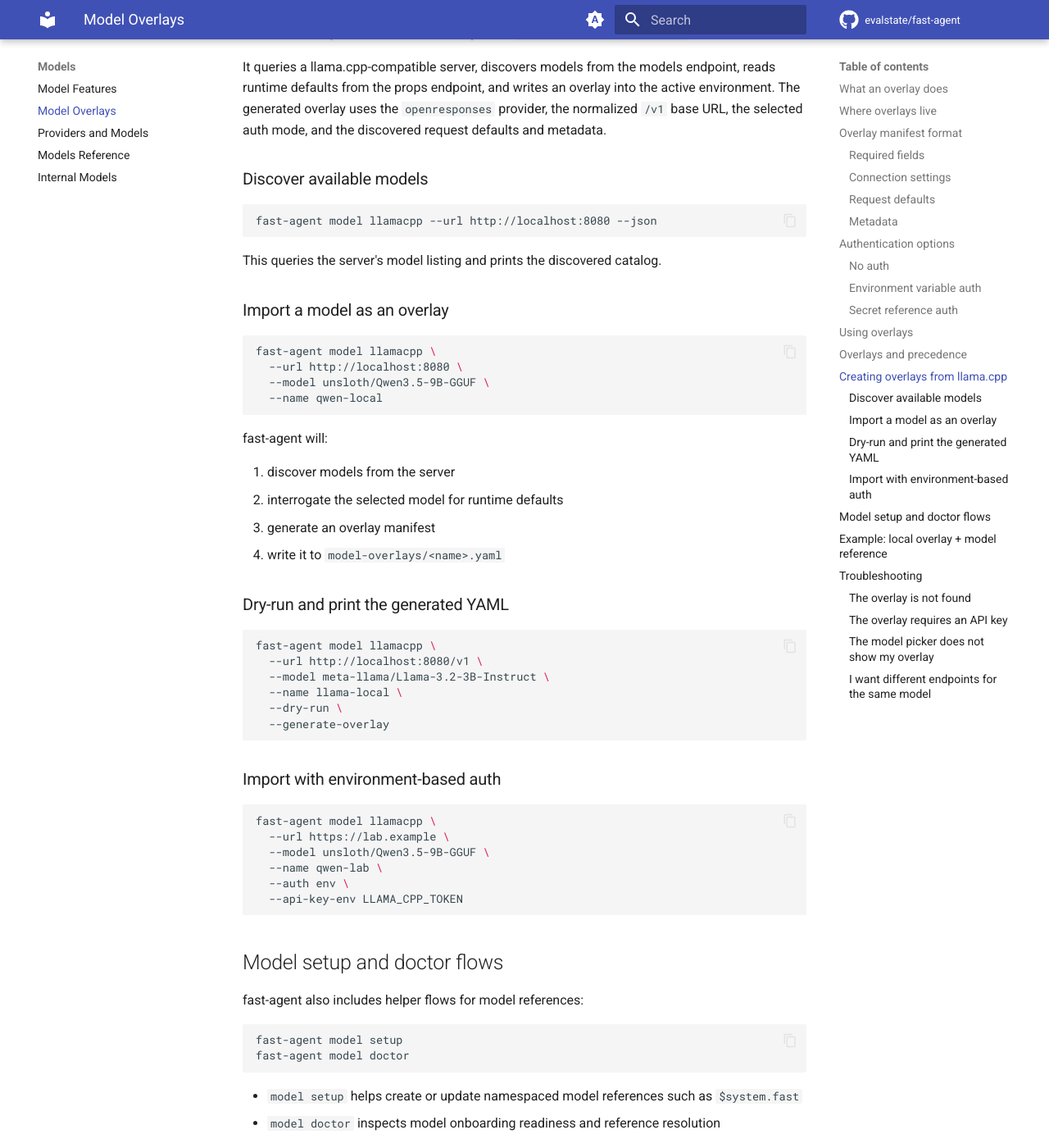
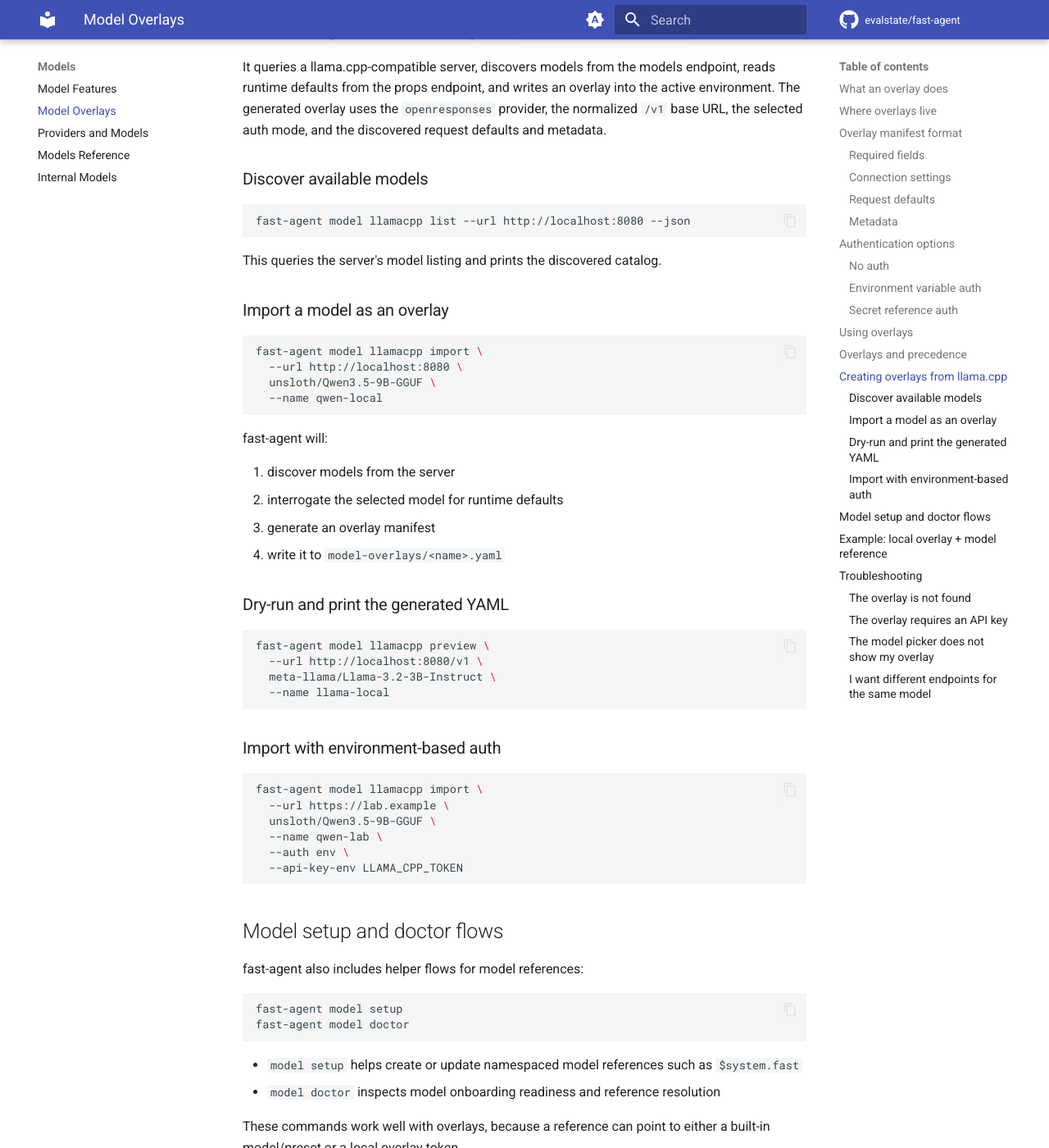
Before and after one commit to evalstate/fast-agent-docs, an MkDocs documentation site: the page built from docs/models/model_overlays.md, in a window 1280 px wide and 1400 px high, scrolled down 5978 px. Shown: the whole window at 82% size. Built offline with MkDocs 1.6.1 and Material for MkDocs 9.7.7, drawn with Linux system fonts in a browser that asks for light colours; comment, search, counter and statistics services are not loaded.

Commit message:
Update docs for model llamacpp subcommands

````diff
--- a/docs/models/model_overlays.md
+++ b/docs/models/model_overlays.md
@@ -260,7 +260,7 @@
 ### Discover available models
 
 ```bash
-fast-agent model llamacpp --url http://localhost:8080 --json
+fast-agent model llamacpp list --url http://localhost:8080 --json
 ```
 
 This queries the server's model listing and prints the discovered catalog.
@@ -268,9 +268,9 @@
 ### Import a model as an overlay
 
 ```bash
-fast-agent model llamacpp \
+fast-agent model llamacpp import \
   --url http://localhost:8080 \
-  --model unsloth/Qwen3.5-9B-GGUF \
+  unsloth/Qwen3.5-9B-GGUF \
   --name qwen-local
 ```
 
@@ -284,20 +284,18 @@
 ### Dry-run and print the generated YAML
 
 ```bash
-fast-agent model llamacpp \
+fast-agent model llamacpp preview \
   --url http://localhost:8080/v1 \
-  --model meta-llama/Llama-3.2-3B-Instruct \
-  --name llama-local \
-  --dry-run \
-  --generate-overlay
+  meta-llama/Llama-3.2-3B-Instruct \
+  --name llama-local
 ```
 
 ### Import with environment-based auth
 
 ```bash
-fast-agent model llamacpp \
+fast-agent model llamacpp import \
   --url https://lab.example \
-  --model unsloth/Qwen3.5-9B-GGUF \
+  unsloth/Qwen3.5-9B-GGUF \
   --name qwen-lab \
   --auth env \
   --api-key-env LLAMA_CPP_TOKEN
````
Also changed, not shown: docs/ref/cmd_switches.md (+4 -1 lines).
